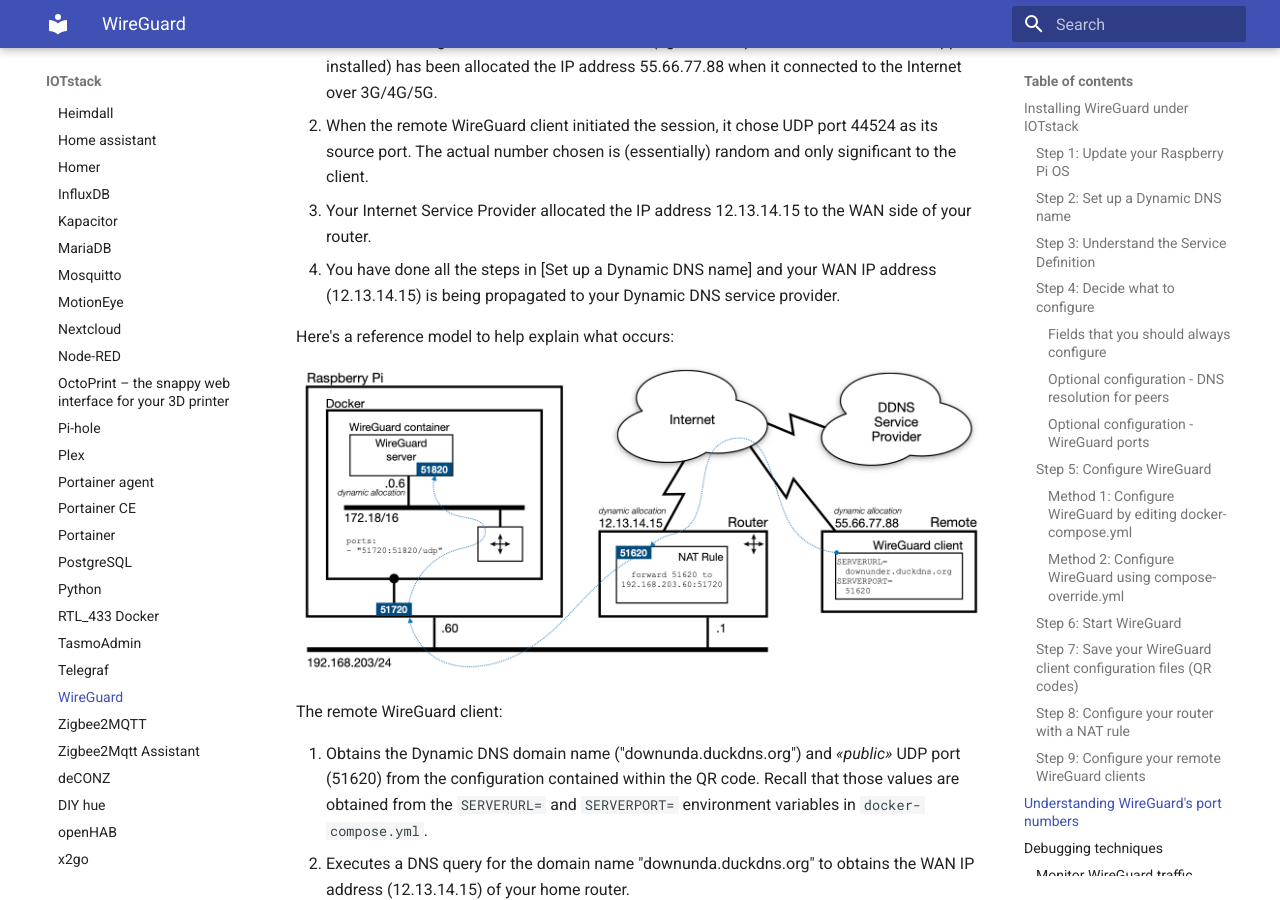
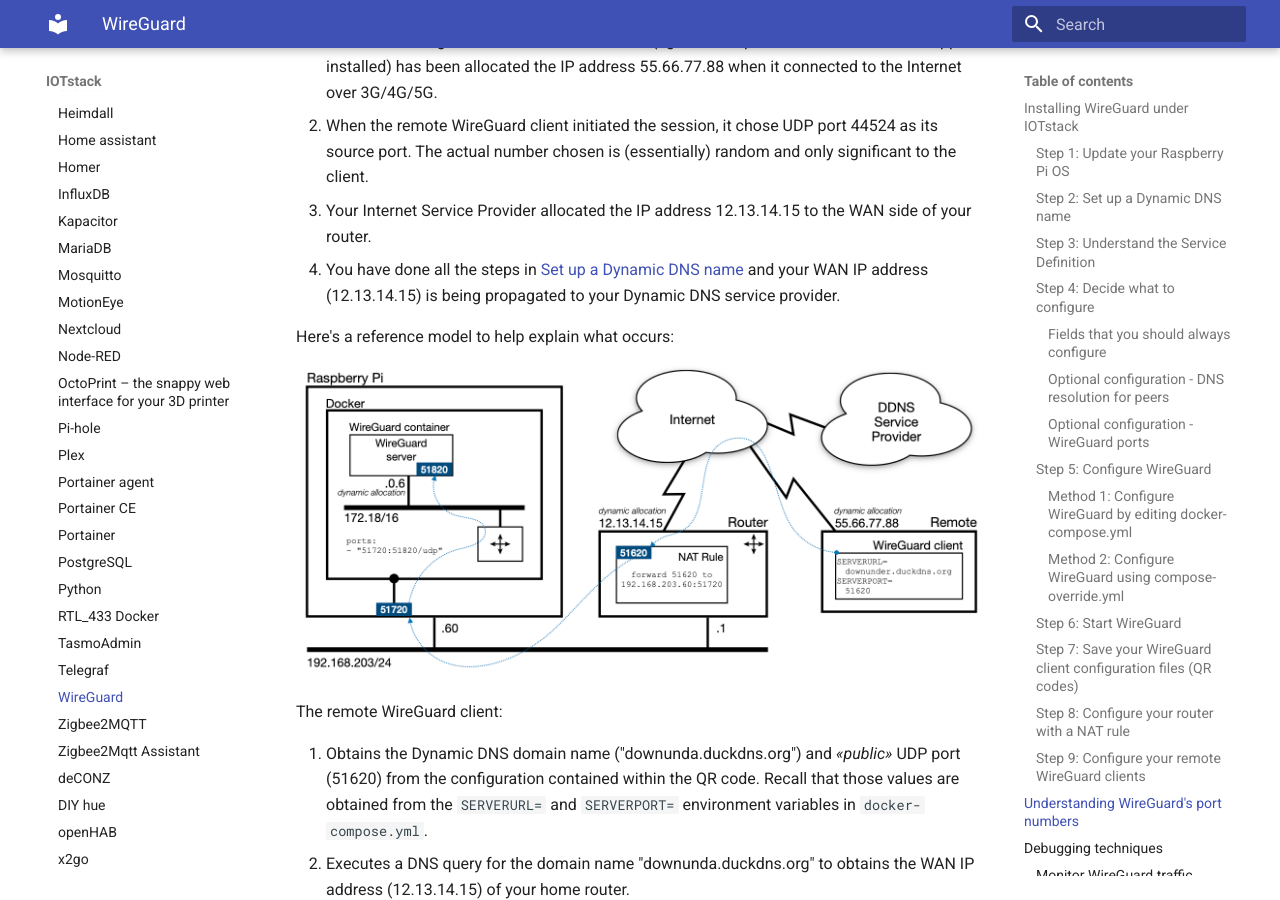
Before and after one commit to gcgarner/IOTstack, an MkDocs documentation site: the page built from docs/Containers/WireGuard.md, in a window 1280 px wide and 900 px high, scrolled down 10996 px. Built offline with MkDocs 1.6.1 and Material for MkDocs 9.7.7, drawn with Linux system fonts in a browser that asks for light colours; some of the changed lines change nothing that is shown.

Commit message:
Add missing intra-document hyperlink

```diff
--- a/docs/Containers/WireGuard.md
+++ b/docs/Containers/WireGuard.md
@@ -415,7 +415,7 @@
 1. The host running the remote WireGuard client (eg a mobile phone with the WireGuard app installed) has been allocated the IP address 55.66.77.88 when it connected to the Internet over 3G/4G/5G.
 2. When the remote WireGuard client initiated the session, it chose UDP port 44524 as its source port. The actual number chosen is (essentially) random and only significant to the client.
 3. Your Internet Service Provider allocated the IP address 12.13.14.15 to the WAN side of your router.
-4. You have done all the steps in [Set up a Dynamic DNS name] and your WAN IP address (12.13.14.15) is being propagated to your Dynamic DNS service provider.
+4. You have done all the steps in [Set up a Dynamic DNS name](#obtainDDNS) and your WAN IP address (12.13.14.15) is being propagated to your Dynamic DNS service provider.
 
 Here's a reference model to help explain what occurs:
 
```
